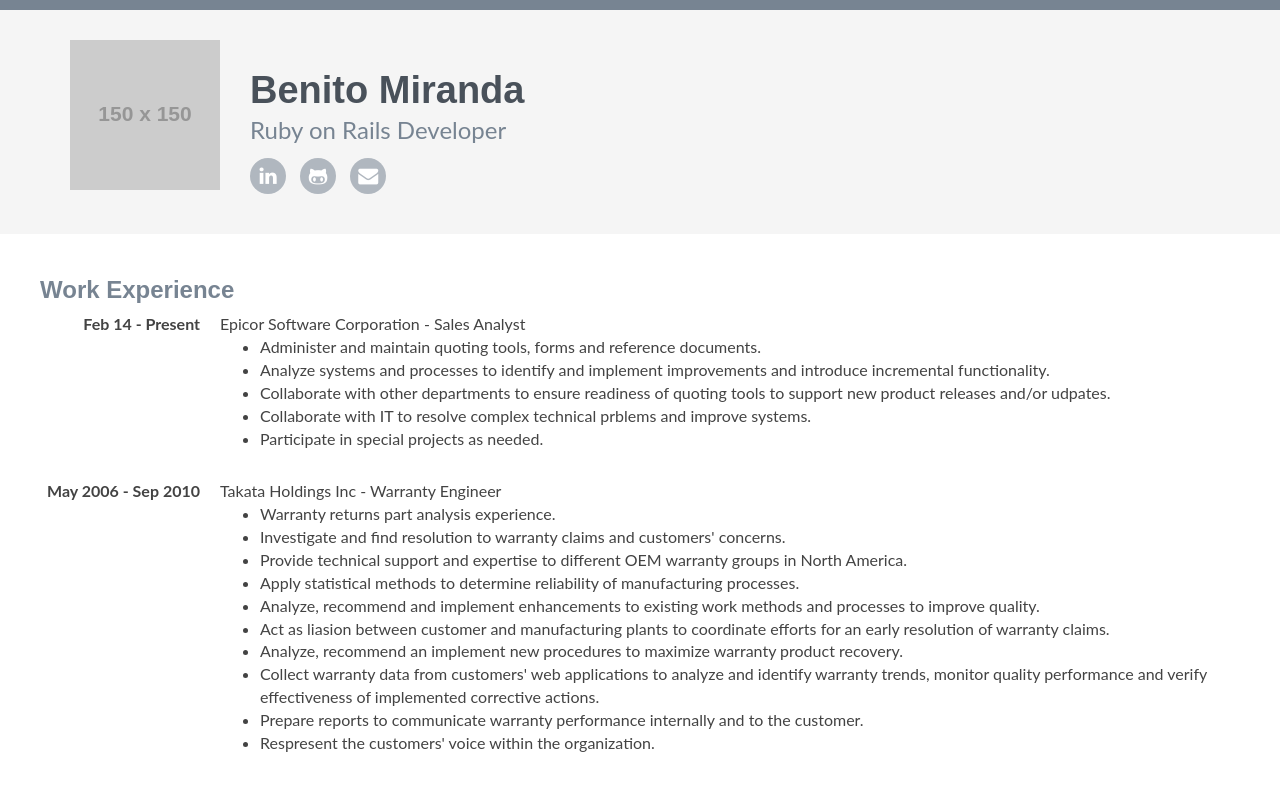
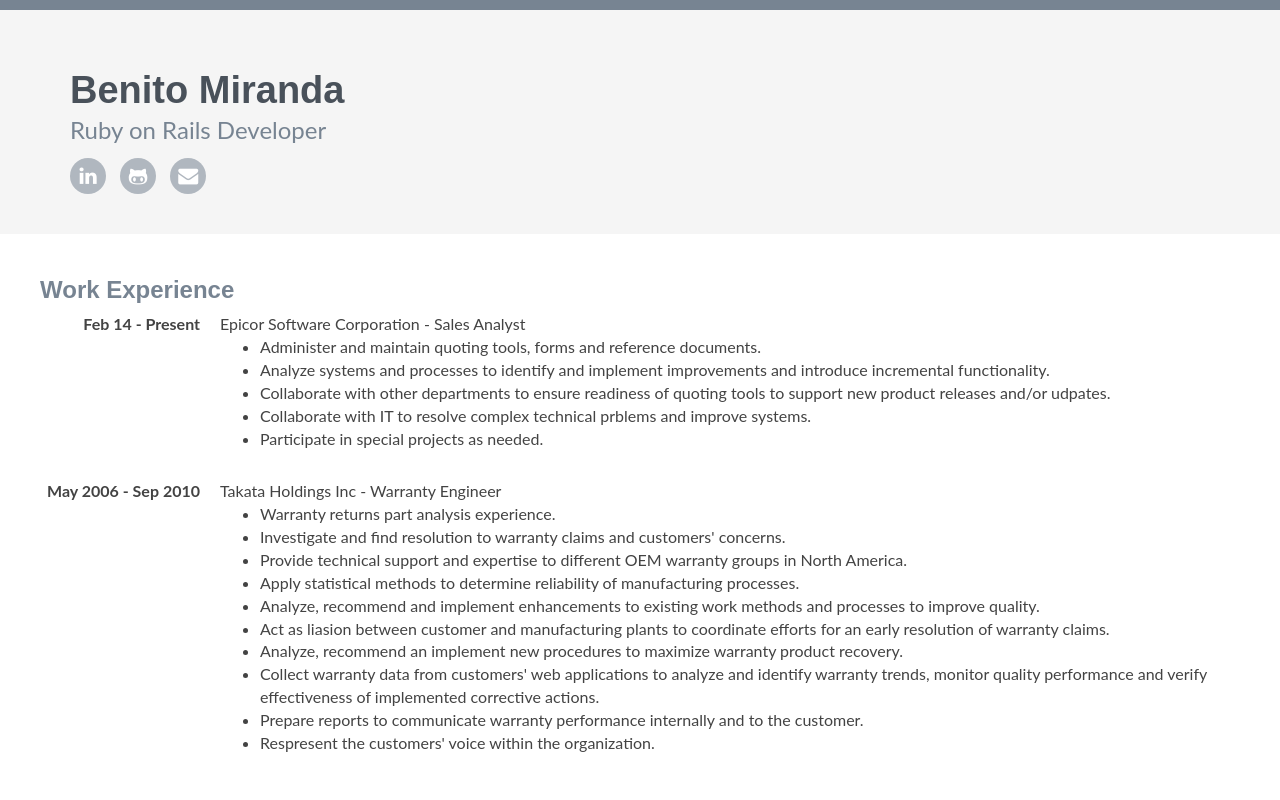
Before and after one commit to benno1323/benno1323.github.io, a plain HTML site: page index.html in a window 1280 px wide. Shown: the top 800 px of the page. Drawn offline with nearby package versions, Linux system fonts and the light colour scheme; placeholder pictures from the web are drawn by us.

Commit message:
remove profile picture

```diff
--- a/index.html
+++ b/index.html
@@ -23,7 +23,7 @@
 
 	<div class="header">
 		<div class="container">
-			<img class="profile-image img-responsive pull-left" src="http://placehold.it/150x150" alt="James Lee" />
+			<!-- <img class="profile-image img-responsive pull-left" src="http://placehold.it/150x150" alt="Benito Miranda" /> -->
 			 <div class="profile-content pull-left">
         <h1 class="name">Benito Miranda</h1>
         <h2 class="desc">Ruby on Rails Developer</h2>
```
